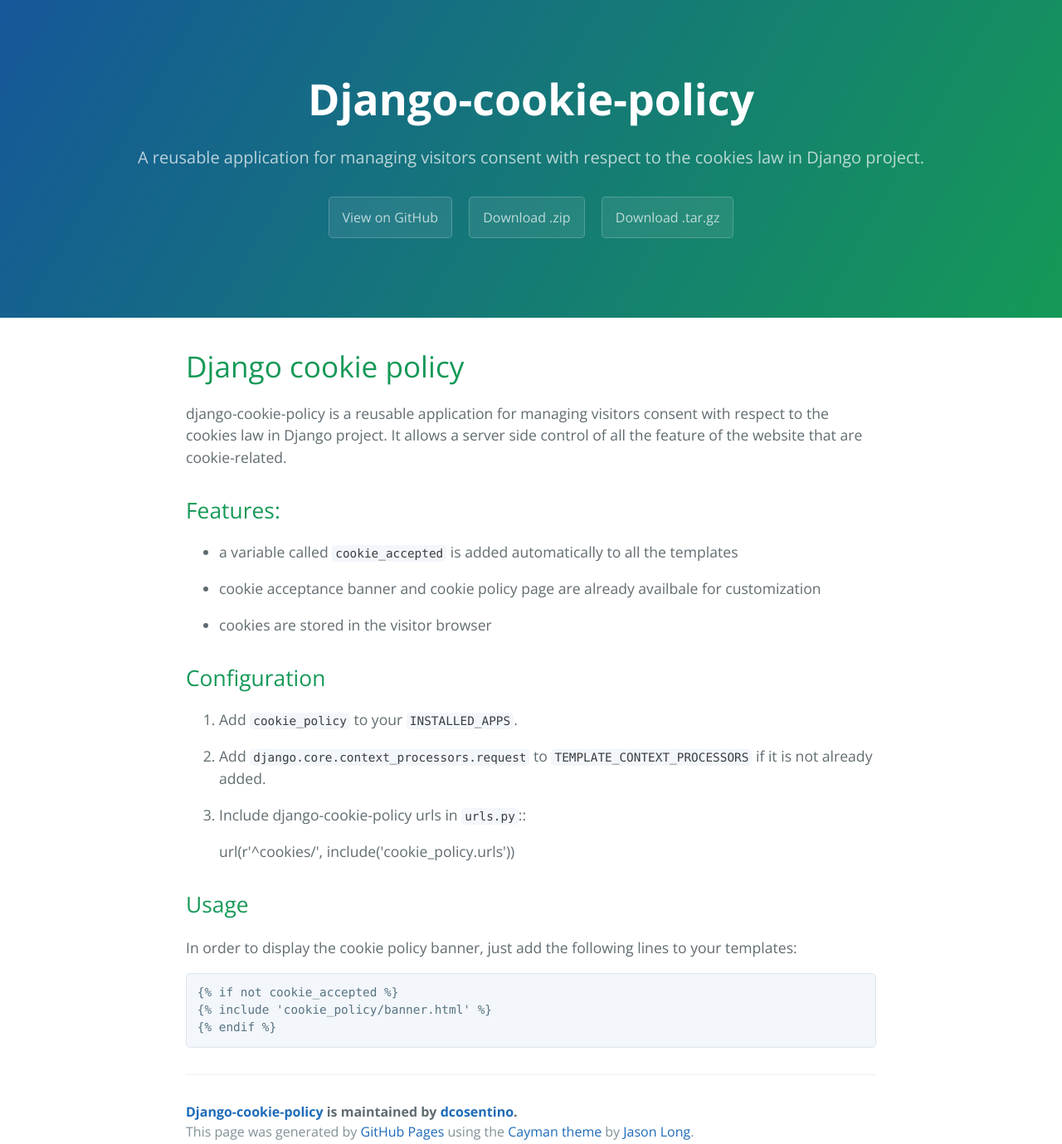
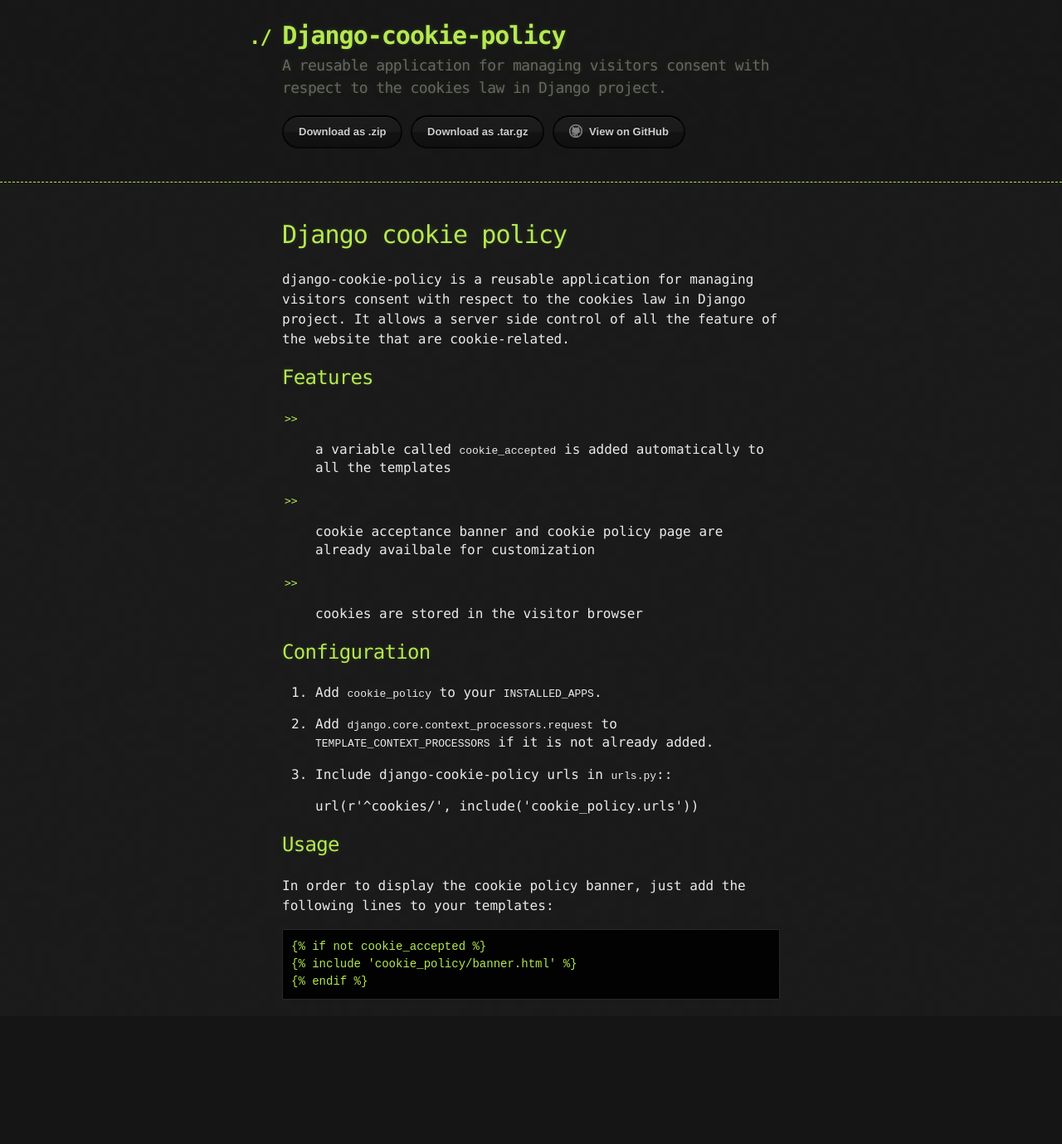
Before and after one commit to dcosentino/django-cookie-policy, a plain HTML site: page index.html in a window 1280 px wide. Shown: the whole page at 83% size. After the commit the page ends 1225 px from the top, so only its background shows below. Drawn offline with nearby package versions, Linux system fonts and the light colour scheme.

Commit message:
Create gh-pages branch via GitHub

```diff
--- a/index.html
+++ b/index.html
@@ -1,32 +1,41 @@
 <!DOCTYPE html>
-<html lang="en-us">
+<html>
   <head>
-    <meta charset="UTF-8">
+    <meta charset='utf-8'>
+    <meta http-equiv="X-UA-Compatible" content="chrome=1">
+
+    <link rel="stylesheet" type="text/css" href="stylesheets/stylesheet.css" media="screen">
+    <link rel="stylesheet" type="text/css" href="stylesheets/github-dark.css" media="screen">
+    <link rel="stylesheet" type="text/css" href="stylesheets/print.css" media="print">
+
     <title>Django-cookie-policy by dcosentino</title>
-    <meta name="viewport" content="width=device-width, initial-scale=1">
-    <link rel="stylesheet" type="text/css" href="stylesheets/normalize.css" media="screen">
-    <link href='http://fonts.googleapis.com/css?family=Open+Sans:400,700' rel='stylesheet' type='text/css'>
-    <link rel="stylesheet" type="text/css" href="stylesheets/stylesheet.css" media="screen">
-    <link rel="stylesheet" type="text/css" href="stylesheets/github-light.css" media="screen">
   </head>
+
   <body>
-    <section class="page-header">
-      <h1 class="project-name">Django-cookie-policy</h1>
-      <h2 class="project-tagline">A  reusable application for managing visitors consent with respect to the cookies law in Django project.</h2>
-      <a href="https://github.com/dcosentino/django-cookie-policy" class="btn">View on GitHub</a>
-      <a href="https://github.com/dcosentino/django-cookie-policy/zipball/master" class="btn">Download .zip</a>
-      <a href="https://github.com/dcosentino/django-cookie-policy/tarball/master" class="btn">Download .tar.gz</a>
-    </section>
 
-    <section class="main-content">
-      <h1>
+    <header>
+      <div class="container">
+        <h1>Django-cookie-policy</h1>
+        <h2>A  reusable application for managing visitors consent with respect to the cookies law in Django project.</h2>
+
+        <section id="downloads">
+          <a href="https://github.com/dcosentino/django-cookie-policy/zipball/master" class="btn">Download as .zip</a>
+          <a href="https://github.com/dcosentino/django-cookie-policy/tarball/master" class="btn">Download as .tar.gz</a>
+          <a href="https://github.com/dcosentino/django-cookie-policy" class="btn btn-github"><span class="icon"></span>View on GitHub</a>
+        </section>
+      </div>
+    </header>
+
+    <div class="container">
+      <section id="main_content">
+        <h1>
 <a id="django-cookie-policy" class="anchor" href="#django-cookie-policy" aria-hidden="true"><span class="octicon octicon-link"></span></a>Django cookie policy</h1>
 
 <p>django-cookie-policy is a reusable application for managing visitors consent with respect to the cookies law in Django project.
 It allows a server side control of all the feature of the website that are cookie-related.</p>
 
 <h2>
-<a id="features" class="anchor" href="#features" aria-hidden="true"><span class="octicon octicon-link"></span></a>Features:</h2>
+<a id="features" class="anchor" href="#features" aria-hidden="true"><span class="octicon octicon-link"></span></a>Features</h2>
 
 <ul>
 <li><p>a variable called <code>cookie_accepted</code> is added automatically to all the templates</p></li>
@@ -57,14 +66,8 @@ to <code>TEMPLATE_CONTEXT_PROCESSORS</code> if it is not already added.</p></li>
 {% include 'cookie_policy/banner.html' %}
 {% endif %}
 </code></pre>
-
-      <footer class="site-footer">
-        <span class="site-footer-owner"><a href="https://github.com/dcosentino/django-cookie-policy">Django-cookie-policy</a> is maintained by <a href="https://github.com/dcosentino">dcosentino</a>.</span>
-
-        <span class="site-footer-credits">This page was generated by <a href="https://pages.github.com">GitHub Pages</a> using the <a href="https://github.com/jasonlong/cayman-theme">Cayman theme</a> by <a href="https://twitter.com/jasonlong">Jason Long</a>.</span>
-      </footer>
-
-    </section>
+      </section>
+    </div>
 
 
   </body>
--- a/stylesheets/stylesheet.css
+++ b/stylesheets/stylesheet.css
@@ -1,245 +1,247 @@
-* {
-  box-sizing: border-box; }
+body {
+  margin: 0;
+  padding: 0;
+  background: #151515 url("../images/bkg.png") 0 0;
+  color: #eaeaea;
+  font: 16px;
+  line-height: 1.5;
+  font-family: Monaco, "Bitstream Vera Sans Mono", "Lucida Console", Terminal, monospace;
+}
 
-body {
-  padding: 0;
+/* General & 'Reset' Stuff */
+
+.container {
+  width: 90%;
+  max-width: 600px;
+  margin: 0 auto;
+}
+
+section {
+  display: block;
+  margin: 0 0 20px 0;
+}
+
+h1, h2, h3, h4, h5, h6 {
+  margin: 0 0 20px;
+}
+
+li {
+  line-height: 1.4 ;
+}
+
+/* Header, <header>
+   header   - container
+   h1       - project name
+   h2       - project description
+*/
+
+header {
+  background: rgba(0, 0, 0, 0.1);
+  width: 100%;
+  border-bottom: 1px dashed #b5e853;
+  padding: 20px 0;
+  margin: 0 0 40px 0;
+}
+
+header h1 {
+  font-size: 30px;
+  line-height: 1.5;
+  margin: 0 0 0 -40px;
+  font-weight: bold;
+  font-family: Monaco, "Bitstream Vera Sans Mono", "Lucida Console", Terminal, monospace;
+  color: #b5e853;
+  text-shadow: 0 1px 1px rgba(0, 0, 0, 0.1),
+               0 0 5px rgba(181, 232, 83, 0.1),
+               0 0 10px rgba(181, 232, 83, 0.1);
+  letter-spacing: -1px;
+  -webkit-font-smoothing: antialiased;
+}
+
+header h1:before {
+  content: "./ ";
+  font-size: 24px;
+}
+
+header h2 {
+  font-size: 18px;
+  font-weight: 300;
+  color: #666;
+}
+
+#downloads .btn {
+  display: inline-block;
+  text-align: center;
   margin: 0;
-  font-family: "Open Sans", "Helvetica Neue", Helvetica, Arial, sans-serif;
-  font-size: 16px;
-  line-height: 1.5;
-  color: #606c71; }
+}
 
-a {
-  color: #1e6bb8;
-  text-decoration: none; }
-  a:hover {
-    text-decoration: underline; }
+/* Main Content
+*/
+
+#main_content {
+  width: 100%;
+  -webkit-font-smoothing: antialiased;
+}
+section img {
+  max-width: 100%
+}
+
+h1, h2, h3, h4, h5, h6 {
+  font-weight: normal;
+  font-family: Monaco, "Bitstream Vera Sans Mono", "Lucida Console", Terminal, monospace;
+  color: #b5e853;
+  letter-spacing: -0.03em;
+  text-shadow: 0 1px 1px rgba(0, 0, 0, 0.1),
+               0 0 5px rgba(181, 232, 83, 0.1),
+               0 0 10px rgba(181, 232, 83, 0.1);
+}
+
+#main_content h1 {
+  font-size: 30px;
+}
+
+#main_content h2 {
+  font-size: 24px;
+}
+
+#main_content h3 {
+  font-size: 18px;
+}
+
+#main_content h4 {
+  font-size: 14px;
+}
+
+#main_content h5 {
+  font-size: 12px;
+  text-transform: uppercase;
+  margin: 0 0 5px 0;
+}
+
+#main_content h6 {
+  font-size: 12px;
+  text-transform: uppercase;
+  color: #999;
+  margin: 0 0 5px 0;
+}
+
+dt {
+  font-style: italic;
+  font-weight: bold;
+}
+
+ul li {
+  list-style: none;
+}
+
+ul li:before {
+  content: ">>";
+  font-family: Monaco, "Bitstream Vera Sans Mono", "Lucida Console", Terminal, monospace;
+  font-size: 13px;
+  color: #b5e853;
+  margin-left: -37px;
+  margin-right: 21px;
+  line-height: 16px;
+}
+
+blockquote {
+  color: #aaa;
+  padding-left: 10px;
+  border-left: 1px dotted #666;
+}
+
+pre {
+  background: rgba(0, 0, 0, 0.9);
+  border: 1px solid rgba(255, 255, 255, 0.15);
+  padding: 10px;
+  font-size: 14px;
+  color: #b5e853;
+  border-radius: 2px;
+  -moz-border-radius: 2px;
+  -webkit-border-radius: 2px;
+  text-wrap: normal;
+  overflow: auto;
+  overflow-y: hidden;
+}
+
+table {
+  width: 100%;
+  margin: 0 0 20px 0;
+}
+
+th {
+  text-align: left;
+  border-bottom: 1px dashed #b5e853;
+  padding: 5px 10px;
+}
+
+td {
+  padding: 5px 10px;
+}
+
+hr {
+  height: 0;
+  border: 0;
+  border-bottom: 1px dashed #b5e853;
+  color: #b5e853;
+}
+
+/* Buttons
+*/
 
 .btn {
   display: inline-block;
-  margin-bottom: 1rem;
-  color: rgba(255, 255, 255, 0.7);
-  background-color: rgba(255, 255, 255, 0.08);
-  border-color: rgba(255, 255, 255, 0.2);
-  border-style: solid;
-  border-width: 1px;
-  border-radius: 0.3rem;
-  transition: color 0.2s, background-color 0.2s, border-color 0.2s; }
-  .btn + .btn {
-    margin-left: 1rem; }
+  background: -webkit-linear-gradient(top, rgba(40, 40, 40, 0.3), rgba(35, 35, 35, 0.3) 50%, rgba(10, 10, 10, 0.3) 50%, rgba(0, 0, 0, 0.3));
+  padding: 8px 18px;
+  border-radius: 50px;
+  border: 2px solid rgba(0, 0, 0, 0.7);
+  border-bottom: 2px solid rgba(0, 0, 0, 0.7);
+  border-top: 2px solid rgba(0, 0, 0, 1);
+  color: rgba(255, 255, 255, 0.8);
+  font-family: Helvetica, Arial, sans-serif;
+  font-weight: bold;
+  font-size: 13px;
+  text-decoration: none;
+  text-shadow: 0 -1px 0 rgba(0, 0, 0, 0.75);
+  box-shadow: inset 0 1px 0 rgba(255, 255, 255, 0.05);
+}
 
 .btn:hover {
-  color: rgba(255, 255, 255, 0.8);
-  text-decoration: none;
-  background-color: rgba(255, 255, 255, 0.2);
-  border-color: rgba(255, 255, 255, 0.3); }
+  background: -webkit-linear-gradient(top, rgba(40, 40, 40, 0.6), rgba(35, 35, 35, 0.6) 50%, rgba(10, 10, 10, 0.8) 50%, rgba(0, 0, 0, 0.8));
+}
 
-@media screen and (min-width: 64em) {
-  .btn {
-    padding: 0.75rem 1rem; } }
+.btn .icon {
+  display: inline-block;
+  width: 16px;
+  height: 16px;
+  margin: 1px 8px 0 0;
+  float: left;
+}
 
-@media screen and (min-width: 42em) and (max-width: 64em) {
-  .btn {
-    padding: 0.6rem 0.9rem;
-    font-size: 0.9rem; } }
+.btn-github .icon {
+  opacity: 0.6;
+  background: url("../images/blacktocat.png") 0 0 no-repeat;
+}
 
-@media screen and (max-width: 42em) {
-  .btn {
-    display: block;
-    width: 100%;
-    padding: 0.75rem;
-    font-size: 0.9rem; }
-    .btn + .btn {
-      margin-top: 1rem;
-      margin-left: 0; } }
+/* Links
+   a, a:hover, a:visited
+*/
 
-.page-header {
-  color: #fff;
-  text-align: center;
-  background-color: #159957;
-  background-image: linear-gradient(120deg, #155799, #159957); }
+a {
+  color: #63c0f5;
+  text-shadow: 0 0 5px rgba(104, 182, 255, 0.5);
+}
 
-@media screen and (min-width: 64em) {
-  .page-header {
-    padding: 5rem 6rem; } }
+/* Clearfix */
 
-@media screen and (min-width: 42em) and (max-width: 64em) {
-  .page-header {
-    padding: 3rem 4rem; } }
+.cf:before, .cf:after {
+  content:"";
+  display:table;
+}
 
-@media screen and (max-width: 42em) {
-  .page-header {
-    padding: 2rem 1rem; } }
+.cf:after {
+  clear:both;
+}
 
-.project-name {
-  margin-top: 0;
-  margin-bottom: 0.1rem; }
-
-@media screen and (min-width: 64em) {
-  .project-name {
-    font-size: 3.25rem; } }
-
-@media screen and (min-width: 42em) and (max-width: 64em) {
-  .project-name {
-    font-size: 2.25rem; } }
-
-@media screen and (max-width: 42em) {
-  .project-name {
-    font-size: 1.75rem; } }
-
-.project-tagline {
-  margin-bottom: 2rem;
-  font-weight: normal;
-  opacity: 0.7; }
-
-@media screen and (min-width: 64em) {
-  .project-tagline {
-    font-size: 1.25rem; } }
-
-@media screen and (min-width: 42em) and (max-width: 64em) {
-  .project-tagline {
-    font-size: 1.15rem; } }
-
-@media screen and (max-width: 42em) {
-  .project-tagline {
-    font-size: 1rem; } }
-
-.main-content :first-child {
-  margin-top: 0; }
-.main-content img {
-  max-width: 100%; }
-.main-content h1, .main-content h2, .main-content h3, .main-content h4, .main-content h5, .main-content h6 {
-  margin-top: 2rem;
-  margin-bottom: 1rem;
-  font-weight: normal;
-  color: #159957; }
-.main-content p {
-  margin-bottom: 1em; }
-.main-content code {
-  padding: 2px 4px;
-  font-family: Consolas, "Liberation Mono", Menlo, Courier, monospace;
-  font-size: 0.9rem;
-  color: #383e41;
-  background-color: #f3f6fa;
-  border-radius: 0.3rem; }
-.main-content pre {
-  padding: 0.8rem;
-  margin-top: 0;
-  margin-bottom: 1rem;
-  font: 1rem Consolas, "Liberation Mono", Menlo, Courier, monospace;
-  color: #567482;
-  word-wrap: normal;
-  background-color: #f3f6fa;
-  border: solid 1px #dce6f0;
-  border-radius: 0.3rem; }
-  .main-content pre > code {
-    padding: 0;
-    margin: 0;
-    font-size: 0.9rem;
-    color: #567482;
-    word-break: normal;
-    white-space: pre;
-    background: transparent;
-    border: 0; }
-.main-content .highlight {
-  margin-bottom: 1rem; }
-  .main-content .highlight pre {
-    margin-bottom: 0;
-    word-break: normal; }
-.main-content .highlight pre, .main-content pre {
-  padding: 0.8rem;
-  overflow: auto;
-  font-size: 0.9rem;
-  line-height: 1.45;
-  border-radius: 0.3rem; }
-.main-content pre code, .main-content pre tt {
-  display: inline;
-  max-width: initial;
-  padding: 0;
-  margin: 0;
-  overflow: initial;
-  line-height: inherit;
-  word-wrap: normal;
-  background-color: transparent;
-  border: 0; }
-  .main-content pre code:before, .main-content pre code:after, .main-content pre tt:before, .main-content pre tt:after {
-    content: normal; }
-.main-content ul, .main-content ol {
-  margin-top: 0; }
-.main-content blockquote {
-  padding: 0 1rem;
-  margin-left: 0;
-  color: #819198;
-  border-left: 0.3rem solid #dce6f0; }
-  .main-content blockquote > :first-child {
-    margin-top: 0; }
-  .main-content blockquote > :last-child {
-    margin-bottom: 0; }
-.main-content table {
-  display: block;
-  width: 100%;
-  overflow: auto;
-  word-break: normal;
-  word-break: keep-all; }
-  .main-content table th {
-    font-weight: bold; }
-  .main-content table th, .main-content table td {
-    padding: 0.5rem 1rem;
-    border: 1px solid #e9ebec; }
-.main-content dl {
-  padding: 0; }
-  .main-content dl dt {
-    padding: 0;
-    margin-top: 1rem;
-    font-size: 1rem;
-    font-weight: bold; }
-  .main-content dl dd {
-    padding: 0;
-    margin-bottom: 1rem; }
-.main-content hr {
-  height: 2px;
-  padding: 0;
-  margin: 1rem 0;
-  background-color: #eff0f1;
-  border: 0; }
-
-@media screen and (min-width: 64em) {
-  .main-content {
-    max-width: 64rem;
-    padding: 2rem 6rem;
-    margin: 0 auto;
-    font-size: 1.1rem; } }
-
-@media screen and (min-width: 42em) and (max-width: 64em) {
-  .main-content {
-    padding: 2rem 4rem;
-    font-size: 1.1rem; } }
-
-@media screen and (max-width: 42em) {
-  .main-content {
-    padding: 2rem 1rem;
-    font-size: 1rem; } }
-
-.site-footer {
-  padding-top: 2rem;
-  margin-top: 2rem;
-  border-top: solid 1px #eff0f1; }
-
-.site-footer-owner {
-  display: block;
-  font-weight: bold; }
-
-.site-footer-credits {
-  color: #819198; }
-
-@media screen and (min-width: 64em) {
-  .site-footer {
-    font-size: 1rem; } }
-
-@media screen and (min-width: 42em) and (max-width: 64em) {
-  .site-footer {
-    font-size: 1rem; } }
-
-@media screen and (max-width: 42em) {
-  .site-footer {
-    font-size: 0.9rem; } }
+.cf {
+  zoom:1;
+}
```
Also changed, not shown: params.json (+1 -1 lines).
